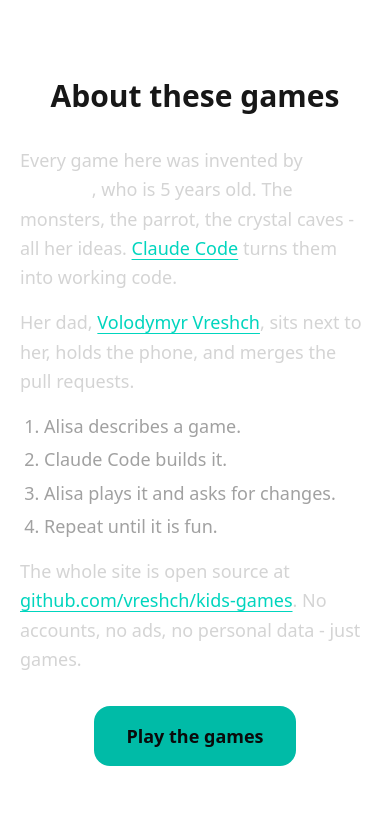
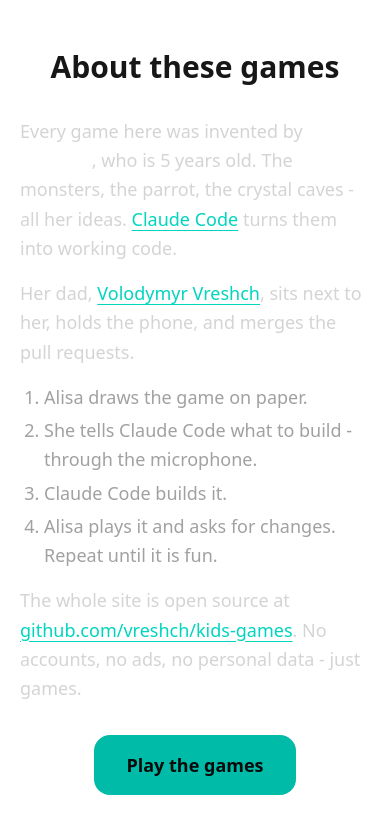
Before and after one commit to vreshch/kids-games, a Next.js app: page /about in a window 390 px wide. Shown: the top 834 px of the page. Built offline with nearby package versions, Linux system fonts and the light colour scheme.

Commit message:
docs: how a game gets made - sketch first, dictated by microphone (#23)

```diff
--- a/src/app/about/page.tsx
+++ b/src/app/about/page.tsx
@@ -43,10 +43,10 @@
           , sits next to her, holds the phone, and merges the pull requests.
         </p>
         <ol className="list-decimal space-y-1 pl-6 text-neutral-400">
-          <li>Alisa describes a game.</li>
+          <li>Alisa draws the game on paper.</li>
+          <li>She tells Claude Code what to build - through the microphone.</li>
           <li>Claude Code builds it.</li>
-          <li>Alisa plays it and asks for changes.</li>
-          <li>Repeat until it is fun.</li>
+          <li>Alisa plays it and asks for changes. Repeat until it is fun.</li>
         </ol>
         <p>
           The whole site is open source at{' '}
```
Also changed, not shown: 1 other file (tests, documents, lock files or other folders).
